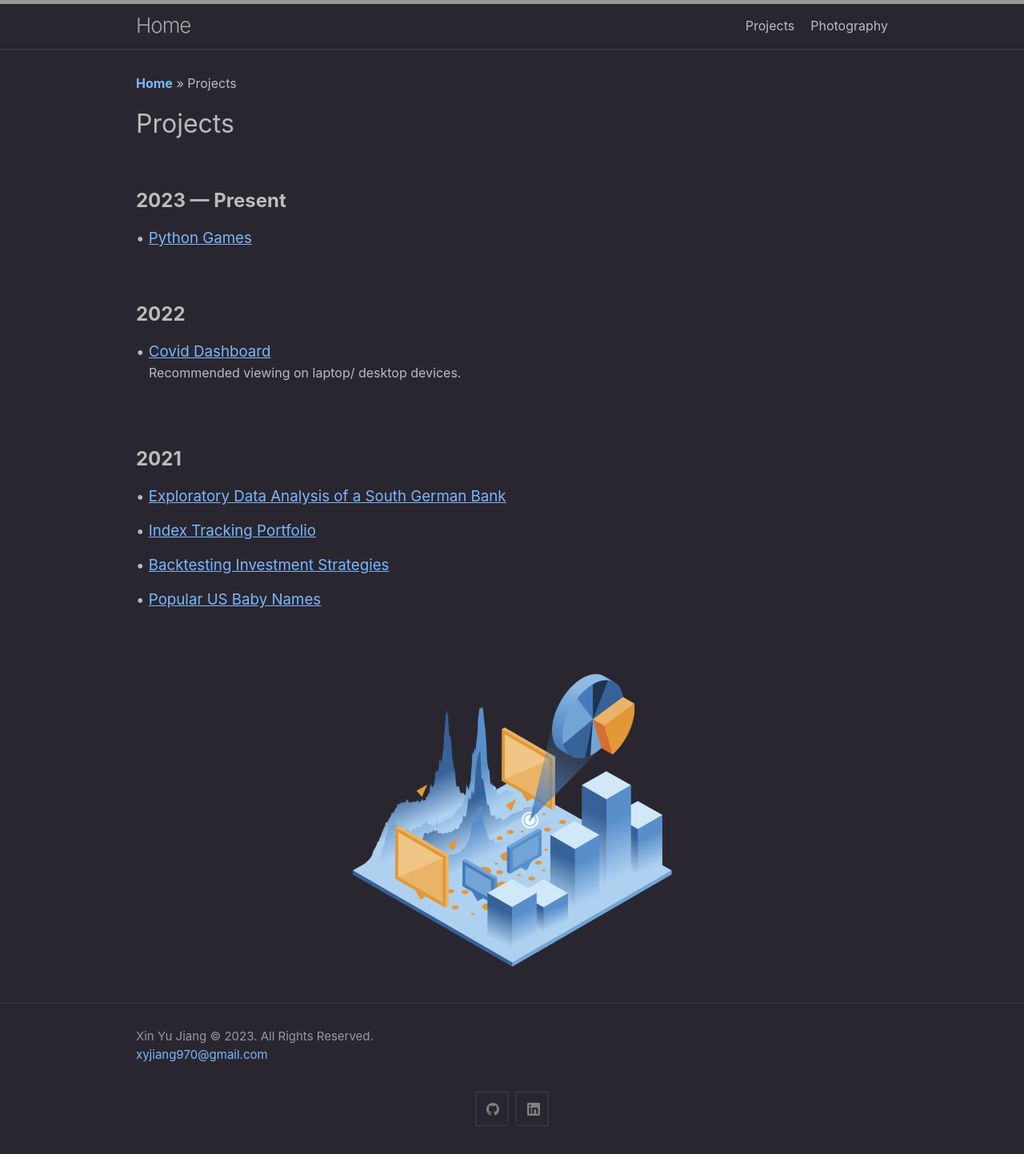
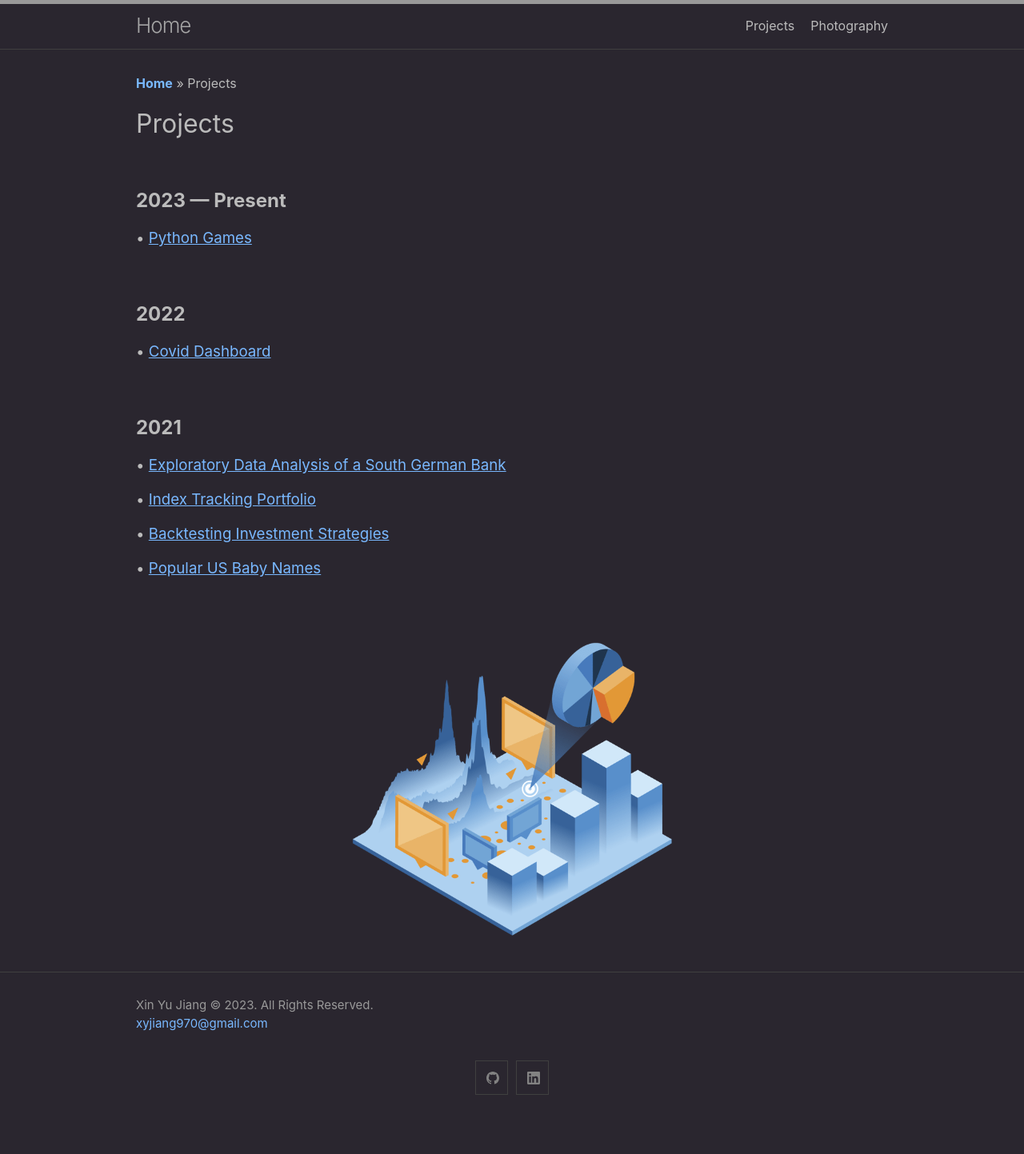
Before and after one commit to xyjiang970/xyjiang970.github.io, a Jekyll site: the page built from projects/projects_home.md, in a window 1280 px wide. Shown: the whole page at 80% size. Built offline with Jekyll 4.4.1, drawn with Linux system fonts in a browser that asks for light colours; after the commit the page ends 1404 px from its top, so only the background shows below that.

Commit message:
Update projects_home.md

```diff
--- a/projects/projects_home.md
+++ b/projects/projects_home.md
@@ -23,7 +23,7 @@ description:
 <H3 style="margin-bottom:0;">• <a href="https://github.com/xyjiang970/covid_dashboard" target="_blank">
 <u>Covid Dashboard</u>
 </a></H3>
-<p>&emsp;Recommended viewing on laptop/ desktop devices.</p>
+<!-- <p>&emsp;Recommended viewing on laptop/ desktop devices.</p> -->
 
 <br>
 <br>
```
